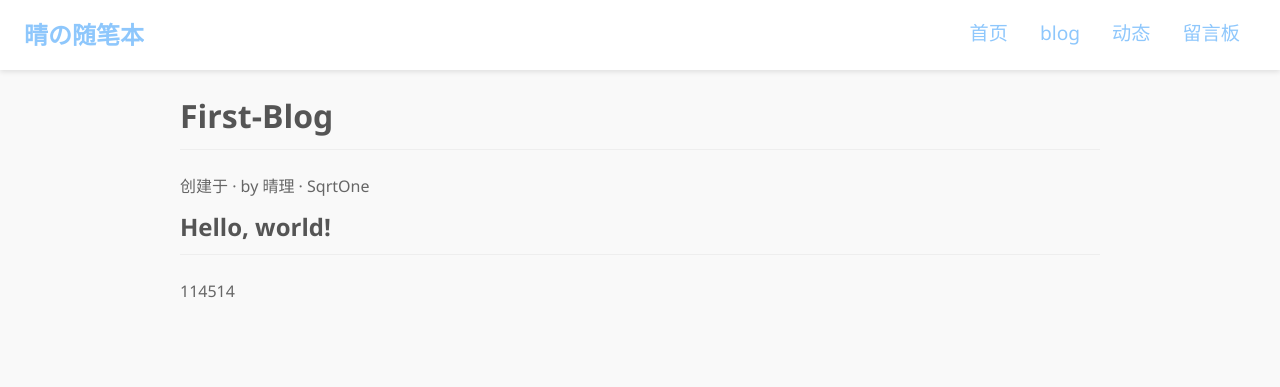
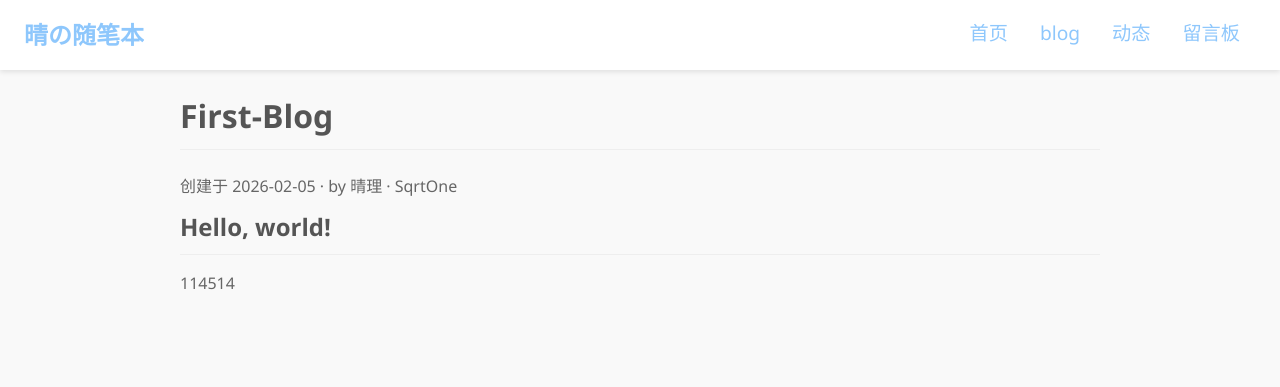
Before and after one commit to SqrtOne/SqrtOne.github.io, a Jekyll site: the page built from _posts/2026-2-5-First-Blog.md, in a window 1280 px wide. Shown: the top 387 px of the page. Built offline with Jekyll 4.4.1, drawn with Linux system fonts in a browser that asks for light colours; comment, search, counter and statistics services are not loaded; part of the change alters nothing that is shown.

Commit message:
Update post.html

```diff
--- a/_layouts/post.html
+++ b/_layouts/post.html
@@ -1,17 +1,22 @@
 ---
 layout: default
+css:
+  - blog.css
 ---
 
 {% if page.kind == "blog" %}
 <h1>{{ page.title }}</h1>
-<p>创建于 {{ post.date | date: "%Y-%m-%d" }}
-    {% if post.upddate %}
-    · 修改于 {{ post.upddate }}
+<p>创建于 {{ page.date | date: "%Y-%m-%d" }}
+    {% if page.upddate %}
+    · 修改于 {{ page.upddate }}
     {% endif %}
     · by {{ site.author }}
 </p>
 {% endif %}
 
+<section>
 {{ content }}
+</section>
+
 {% include giscus.html %}
 {% include footer.html %}
```
